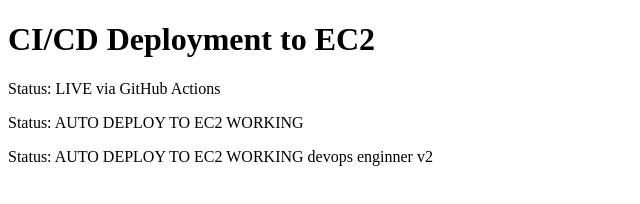
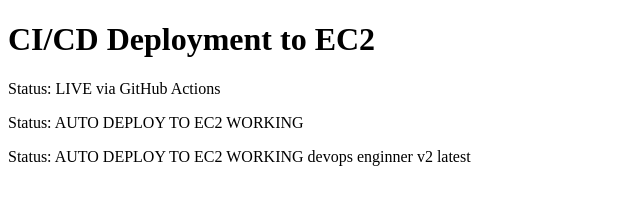
Before and after one commit to madhul91/github-actions-ec2-cicd, a plain HTML site: page index.html in a window 1280 px wide. Shown: the full height of the page, 0-640 px from the left. Drawn offline with Linux system fonts and the light colour scheme.

Commit message:
testing 2

```diff
--- a/index.html
+++ b/index.html
@@ -9,7 +9,7 @@
   <p>Status: AUTO DEPLOY TO EC2 WORKING</p>
   <!-- ssh -i "first-keypair.pem" ec2-user@ec2-54-196-179-187.compute-1.amazonaws.com
     -->
-<p>Status: AUTO DEPLOY TO EC2 WORKING devops enginner v2</p>
+<p>Status: AUTO DEPLOY TO EC2 WORKING devops enginner v2 latest</p>
 
 
 
```
